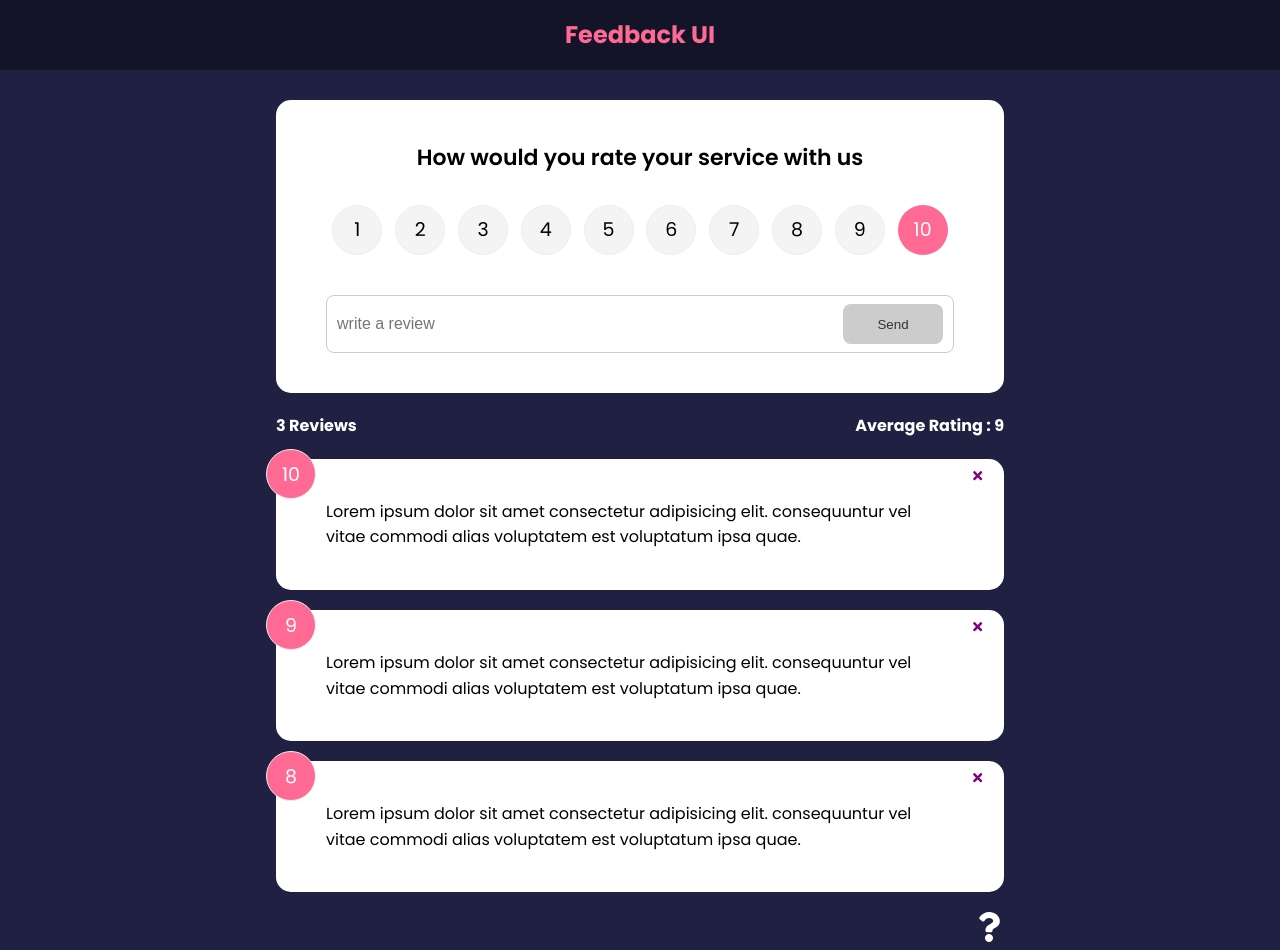
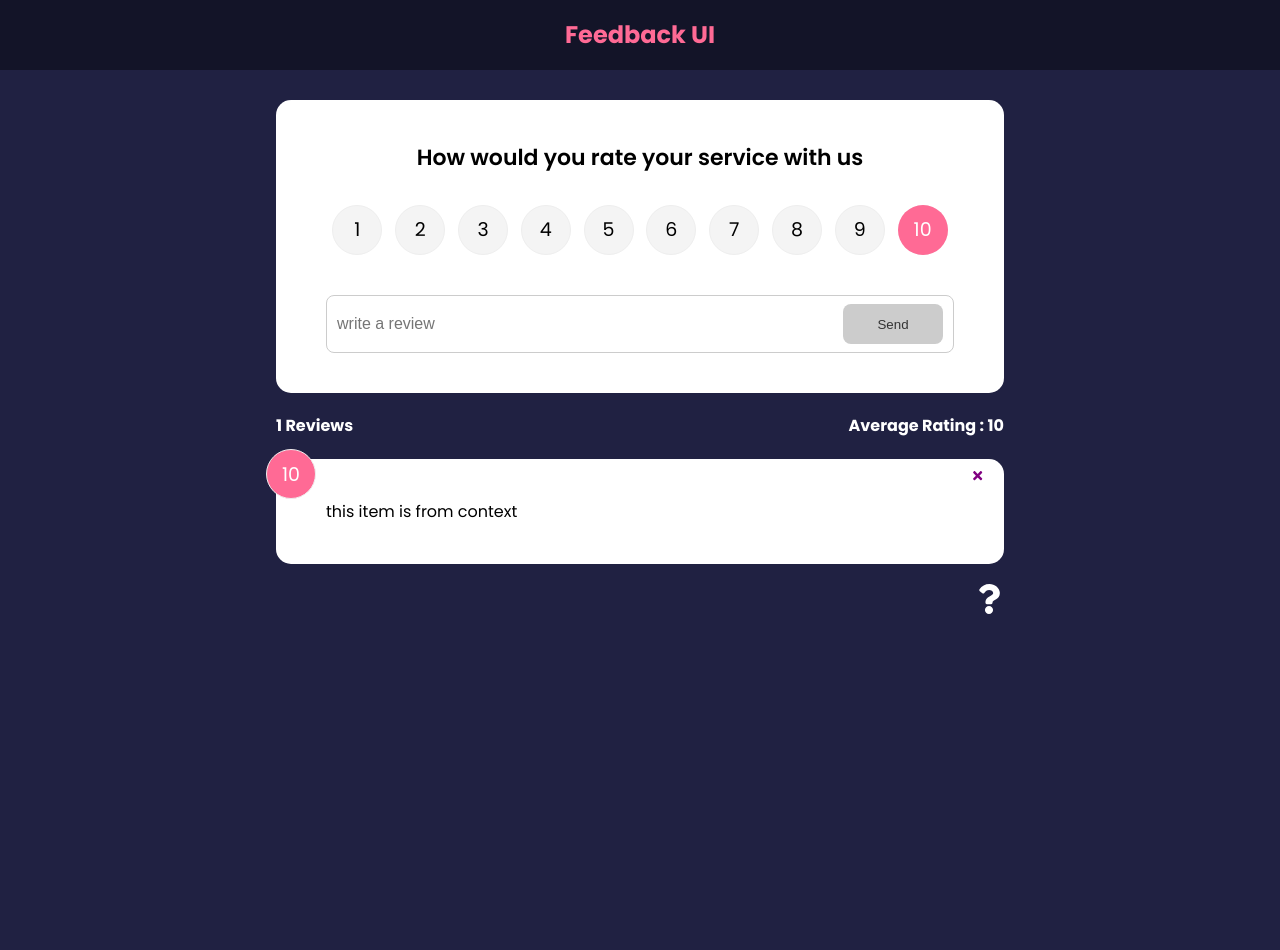
Before and after one commit to hieuvnautotech/UdemiKhoa1, a React (Create React App) app in the folder my-app/: page / in a window 1280 px wide. After the commit the page ends 800 px from the top, so only its background shows below. Built offline with nearby package versions, Linux system fonts and the light colour scheme.

Commit message:
xong, nhờ context mà ko cần truyền props nữa

```diff
--- a/my-app/src/App.js
+++ b/my-app/src/App.js
@@ -46,8 +46,8 @@
             element={
               <>
                   <FeedbackForm  handleAdd={addFeedback}/>
-                  <FeedbackStats feedback={feedback} />
-                  <FeedbackList feedback={feedback} handleDelete={deleteFeedback}/>
+                  <FeedbackStats />
+                  <FeedbackList handleDelete={deleteFeedback}/>
                   <AboutIconLink/>
               </>
             }
--- a/my-app/src/components/FeedbackList.js
+++ b/my-app/src/components/FeedbackList.js
@@ -1,11 +1,15 @@
 import React from "react"
 import FeedbackItem from "./FeedbackItem"
-import PropTypes from "prop-types"
+// import PropTypes from "prop-types"
 import { motion, AnimatePresence } from "framer-motion"
+import {useContext} from 'react'
+import FeedbackContext from "../context/FeedbackContext"
 // bài này chỉ cách xài hàm .map
 // bài này chỉ cài npm i framer-motion@4.1.17
 // rồi import vào đây
-function FeedbackList({ feedback, handleDelete }) {
+function FeedbackList({ handleDelete }) {
+  const {feedback} = useContext(FeedbackContext)
+
   if (!feedback || feedback.length === 0) {
     return <p>no feedback yet</p>
   }
@@ -46,14 +50,14 @@
   // );
 }
 
-FeedbackList.propTypes = {
-  feedback: PropTypes.arrayOf(
-    PropTypes.shape({
-      id: PropTypes.number.isRequired,
-      text: PropTypes.string.isRequired,
-      rating: PropTypes.number.isRequired,
-    })
-  ),
-};
+// FeedbackList.propTypes = {
+//   feedback: PropTypes.arrayOf(
+//     PropTypes.shape({
+//       id: PropTypes.number.isRequired,
+//       text: PropTypes.string.isRequired,
+//       rating: PropTypes.number.isRequired,
+//     })
+//   ),
+// };
 
 export default FeedbackList
--- a/my-app/src/components/FeedbackStats.js
+++ b/my-app/src/components/FeedbackStats.js
@@ -1,7 +1,10 @@
 import React from 'react'
-import PropTypes  from 'prop-types'
+import {useContext} from 'react'
+import FeedbackContext from "../context/FeedbackContext"
 
-function FeedbackStats({feedback}) {
+function FeedbackStats() {
+  const {feedback} = useContext(FeedbackContext)
+
     let average = feedback.reduce((acc,cur)=>{
         return acc + cur.rating
     },0)/feedback.length
@@ -17,8 +20,6 @@
   )
 }
 
-FeedbackStats.propTypes = {
-    feedback: PropTypes.array.isRequired,
-}
+
 
 export default FeedbackStats
```
